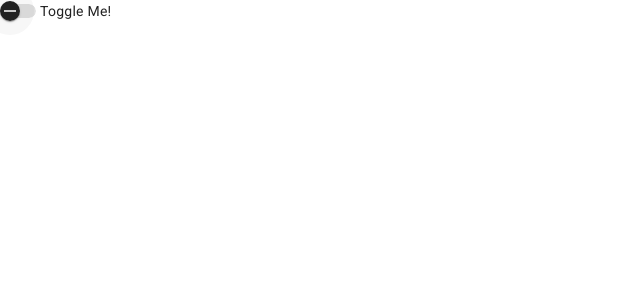
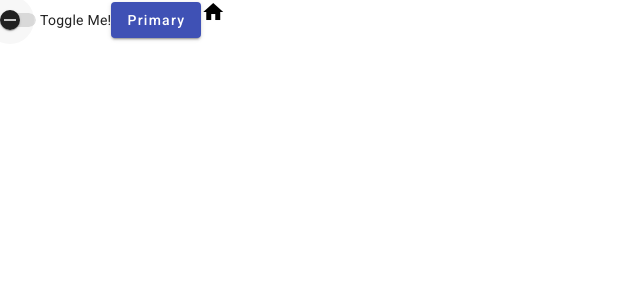
Before and after one commit to peddrobatista/my-app, an Angular app: page / in a window 1280 px wide. Shown: the top 300 px of the page, without its empty margins (0-640 px from the left). Built offline with nearby package versions, Linux system fonts and the light colour scheme.

Commit message:
Atualizando componentes...

```diff
--- a/src/app/app.component.html
+++ b/src/app/app.component.html
@@ -1 +1,3 @@
 <mat-slide-toggle>Toggle Me!</mat-slide-toggle>
+<button mat-raised-button color="primary">Primary</button>
+<i class="material-icons" color="primary">home</i>
--- a/src/app/app.component.ts
+++ b/src/app/app.component.ts
@@ -1,5 +1,4 @@
 import { Component } from '@angular/core';
-
 
 @Component({
   selector: 'app-root',
--- a/src/app/app.module.ts
+++ b/src/app/app.module.ts
@@ -6,6 +6,8 @@ import { AppComponent } from './app.component';
 import { BrowserAnimationsModule } from '@angular/platform-browser/animations';
 
 import {MatSlideToggleModule} from '@angular/material/slide-toggle';
+import {MatButtonModule} from '@angular/material/button';
+
 @NgModule({
   declarations: [
     AppComponent
@@ -14,7 +16,8 @@ import {MatSlideToggleModule} from '@angular/material/slide-toggle';
     BrowserModule,
     AppRoutingModule,
     BrowserAnimationsModule,
-    MatSlideToggleModule
+    MatSlideToggleModule,
+    MatButtonModule
   ],
   providers: [],
   bootstrap: [AppComponent]
```
